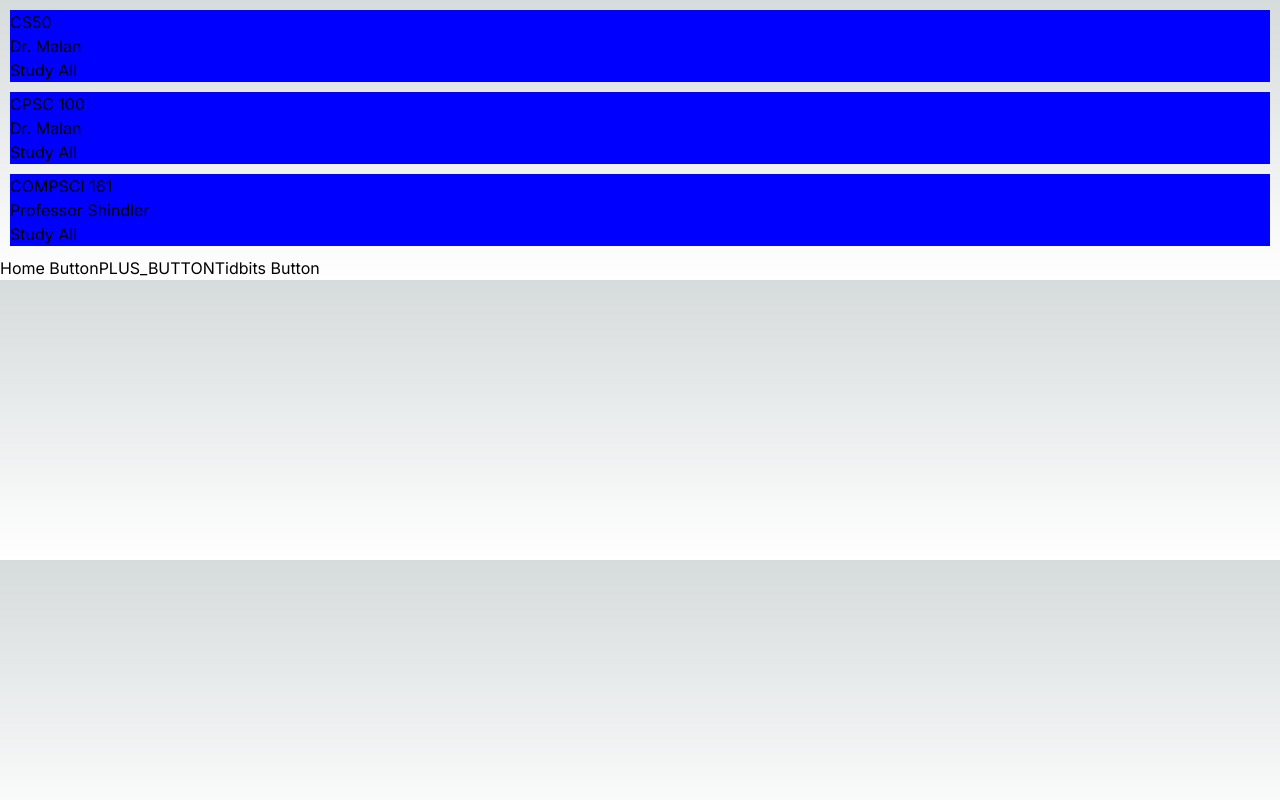
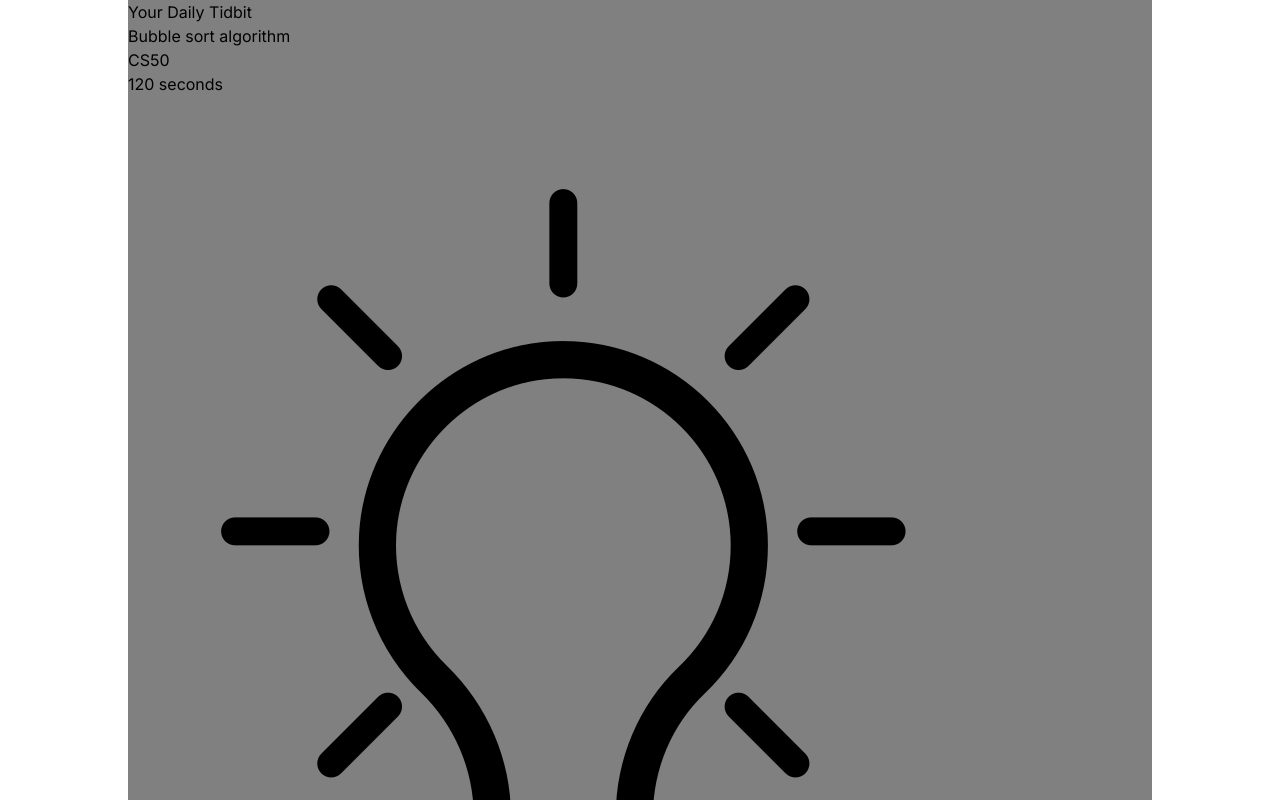
Before and after one commit to dylanvu/Tidbits, a Next.js app in the folder frontend/: page /browse in a window 1280 px wide. Shown: the top 800 px of the page. Built offline with nearby package versions, Linux system fonts and the light colour scheme.

Commit message:
as much functionality as I can in the home screen

```diff
--- a/frontend/src/app/browse/page.tsx
+++ b/frontend/src/app/browse/page.tsx
@@ -1,7 +1,7 @@
 "use client";
+import DailyTidbit, { IDailyTidbit } from "@/components/DailyTidbit";
 import Navbar from "@/components/Navbar";
 import StudySetCard, { StudySet } from "@/components/StudySetCard";
-import { useRouter } from "next/navigation";
 
 // TODO: fetch this from backend
 const sets: StudySet[] = [
@@ -19,9 +19,26 @@ const sets: StudySet[] = [
     },
 ];
 
+// TODO: fetch this from backend
+const daily: IDailyTidbit = {
+    title: "Bubble sort algorithm",
+    course: "CS50",
+    duration: 120,
+};
+
 export default function Browse() {
     return (
         <main>
+            <div
+                style={{
+                    backgroundColor: "gray",
+                    marginLeft: "10%",
+                    marginRight: "10%",
+                }}
+            >
+                <div>Your Daily Tidbit</div>
+                <DailyTidbit tidbit={daily} />
+            </div>
             <div>
                 {sets.map((set) => {
                     return <StudySetCard set={set} />;
--- a/frontend/src/app/globals.css
+++ b/frontend/src/app/globals.css
@@ -2,32 +2,8 @@
 @tailwind components;
 @tailwind utilities;
 
-:root {
-  --foreground-rgb: 0, 0, 0;
-  --background-start-rgb: 214, 219, 220;
-  --background-end-rgb: 255, 255, 255;
+@layer utilities {
+    .text-balance {
+        text-wrap: balance;
+    }
 }
-
-@media (prefers-color-scheme: dark) {
-  :root {
-    --foreground-rgb: 255, 255, 255;
-    --background-start-rgb: 0, 0, 0;
-    --background-end-rgb: 0, 0, 0;
-  }
-}
-
-body {
-  color: rgb(var(--foreground-rgb));
-  background: linear-gradient(
-      to bottom,
-      transparent,
-      rgb(var(--background-end-rgb))
-    )
-    rgb(var(--background-start-rgb));
-}
-
-@layer utilities {
-  .text-balance {
-    text-wrap: balance;
-  }
-}
--- /dev/null
+++ b/frontend/src/components/DailyTidbit.tsx
@@ -0,0 +1,23 @@
+import { useRouter } from "next/navigation";
+
+export interface IDailyTidbit {
+    title: string;
+    course: string;
+    duration: number;
+    image?: string;
+}
+function DailyTidbit({ tidbit }: { tidbit: IDailyTidbit }) {
+    const router = useRouter();
+    return (
+        <div>
+            <div>{tidbit.title}</div>
+            <div>{tidbit.course}</div>
+            <div>{tidbit.duration} seconds</div>
+            <img src="./placeholder.png"></img>
+            {/* TODO: link this to the real video */}
+            <button onClick={() => router.push("/view")}>Watch Videos</button>
+        </div>
+    );
+}
+
+export default DailyTidbit;
--- a/frontend/src/components/StudySetCard.tsx
+++ b/frontend/src/components/StudySetCard.tsx
@@ -1,15 +1,23 @@
+"use client";
+
+import { useRouter } from "next/navigation";
+
 export interface StudySet {
     title: string;
     instructor: string;
 }
 
 function StudySetCard({ set }: { set: StudySet }) {
+    const router = useRouter();
     return (
-        <div style={{ backgroundColor: "blue", margin: "10px" }}>
+        // feel free to remove the styling here
+        <div
+            style={{ backgroundColor: "gray", margin: "10px" }}
+            // TODO: Link this to the right page
+            onClick={() => router.push("/browse")}
+        >
             <div>{set.title}</div>
             <div>{set.instructor}</div>
-            {/* // TODO: Link this to the right page */}
-            <button>Study All</button>
         </div>
     );
 }
```
Also changed, not shown: frontend/public/placeholder.png (added).
